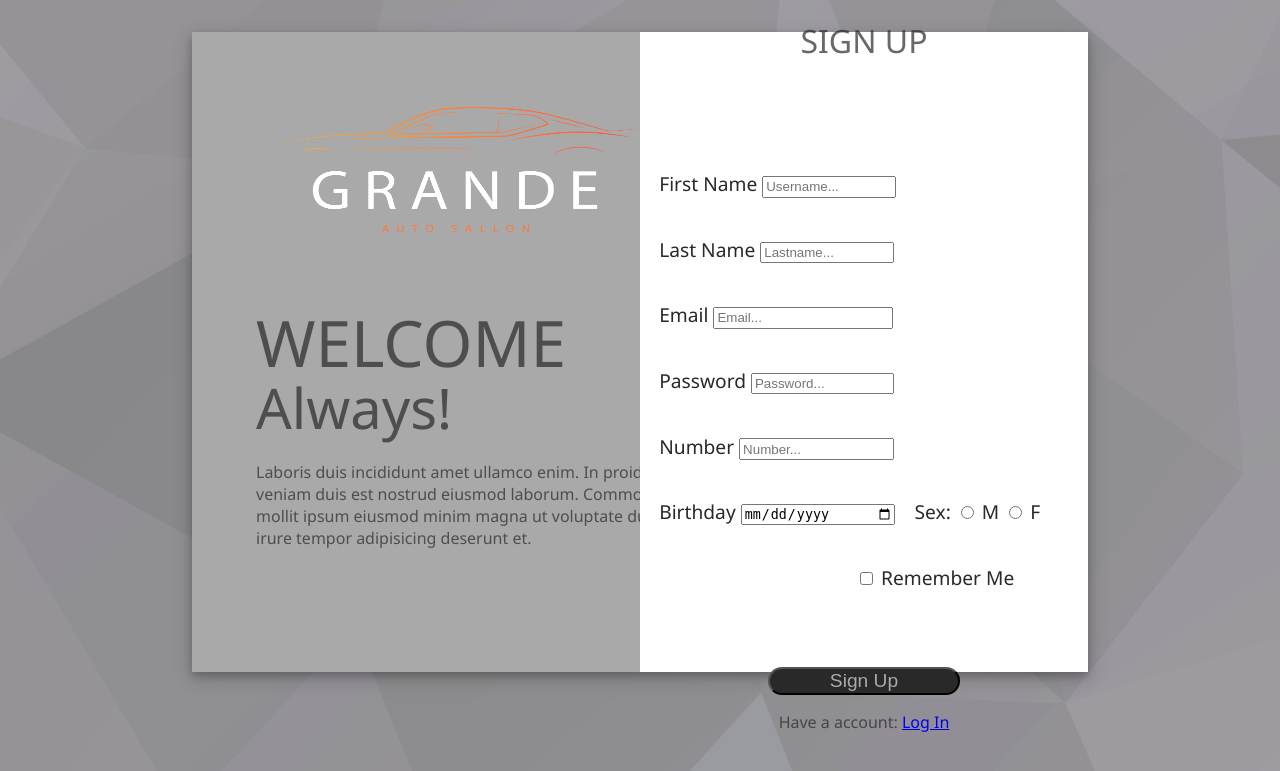
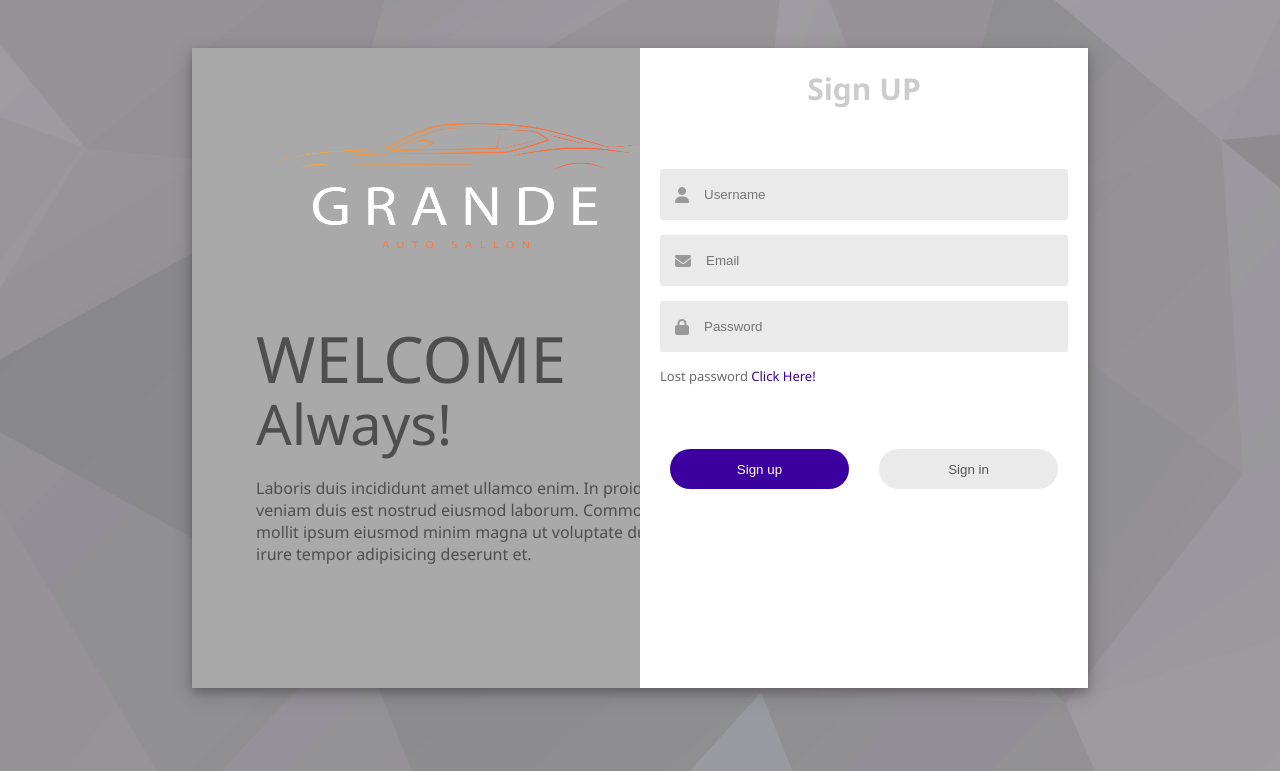
Before and after one commit to EdiiA/Project-1, a PHP site: page /sign-up.html in a window 1280 px wide. Shown: the top 771 px of the page. Run offline with PHP 8.4, Linux system fonts and the light colour scheme; some libraries are stand-ins or nearby versions.

Commit message:
Validimi

```diff
--- a/sign-up.css
+++ b/sign-up.css
@@ -19,7 +19,7 @@ body{
     flex-direction: row;
     justify-content: center;
     align-items: center;
-    margin-top: 2.5%;
+    margin-top: 3em;
     box-shadow: 0 4px 8px 0 rgba(0, 0, 0, 0.2), 0 6px 20px 0 rgba(0, 0, 0, 0.19);
 }
 
@@ -72,79 +72,68 @@ body{
     width: 50%;
     height: 100%;
     background-color: white;
+}
+.signUp-form h1{
+    font-size: 30px;
+    margin-bottom: 60px;
+    color: rgba(0, 0, 0, 0.2);
+    position: relative;
+}
+.input-field{
+    background: #eaeaea;
+    margin: 15px 20px;
+    border-radius: 3px;
     display: flex;
-    flex-direction: column;
-    justify-content: center;
     align-items: center;
+    max-height: 65px;
+    transition: max-height 0.5s;
+    overflow: hidden;
+
+
 }
+input{
+    width: 100%;
+    background: transparent;
+    border: 0;
+    outline: 0;
+    padding: 18px 15px;
 
-#form-title{
-    font-size: 2em;
-    margin-top: 2em;
 }
+.input-field i{
+    margin-left: 15px;
+    color: #999;
 
-.form{
+}
+form p{
+    text-align: left;
+    margin-left: 20px;
+    font-size: 13px;
+}
+form p a{
+    text-decoration: none;
+    color: #3c00a0;
+}
+.btn-field{
     width: 100%;
-    color: #292929;
     display: flex;
-    flex-direction: row;
-    align-items: center;
-    font-size: 1.2em;
-    flex-wrap: wrap;
-    margin-top: 3em;
+    justify-content: space-evenly;
 }
-
-.input-1{
-    width: 10em;
-    height: 1.6em;
+.btn-field button{
+    /* flex-basis: 48%; */
+    background:#3c00a0 ;
+    color: #fff;
+    height:40px;
+    width: 40%;
+    border-radius: 20px;
+    border: 0;
+    outline: 0;
+    cursor: pointer;
+    transition:backgroud 1s;
 }
-
-#email{
-    width: 13.5em;
-    height: 1.6em;
+.input-group{
+    height: 280px;
 }
-
-#password{
-    width: 10.7em;
-    height: 1.6em;
+.btn-field button.disable{
+    background: #eaeaea;
+    color: #555;
 }
-
-.input-2{
-    width: 12.1em;
-    height: 1.6em;
-}
-
-.input-3{
-    width: 11.6em;
-    height: 1.6em;
-}
-
-.f-l-name{
-    margin-left: 1em;
-}
-
-.password{
-    margin-left: 1em;
-}
-
-.f-l-name2{
-    margin-left: 1em;
-}
-
-#gjinia{
-    margin-left: 1em;
-}
-
-#remember{
-    margin-left: 16.5em;
-}
-
-#signUp-button{
-    width: 10em;
-    height: 3em;
-    margin-top: 2em;
-    background-color: #292929;
-    color: #a9a9a9;
-    font-size: 1.2em;
-    border-radius: 3em;
-}
--- a/sign-up.html
+++ b/sign-up.html
@@ -7,56 +7,43 @@
 <body>
 <div class="sign-up">
     <div class="signUp-text">
-
         <div class="bgfoto">
             <p class="bg-logo"><img src="Img/logo-1.png" alt="logo"></p>
             <!-- <p>Emri</p> House Of Cars -->
         </div>
-
         <p id="text-title">WELCOME</p>
         <p id="text-title-2">Always!</p>
-
         <p id="text-p">Laboris duis incididunt amet ullamco enim. In proident veniam duis est nostrud eiusmod laborum. Commodo mollit ipsum eiusmod minim magna ut voluptate duis irure tempor adipisicing deserunt et.</p>
     </div>
+    <div class="signUp-form">
+        <h1 id="title">Sign UP</h1>
+        <form action="" onsubmit="return validateForm()">
+            <div class="input-group">
+                <div class="input-field" id="nameField">
+                    <i class="fa-solid fa-user"></i>
+                    <input type="text" placeholder="Username" re>
+                </div>
+                <div class="input-field">
+                    <i class="fa-solid fa-envelope"></i>
+                    <input type="email" placeholder="Email" required>
+                </div>
+                <div class="input-field">
+                    <i class="fa-solid fa-lock"></i>
+                    <input type="password" placeholder="Password">
+                </div>
+                <p>Lost password <a href="#">Click Here!</a></p>
+            </div>
+            <div class="btn-field">
 
-        <div class="signUp-form">
-            <p id="form-title">SIGN UP</p>
+                <button type="submit" id="signupBtn">Sign up </button>
+                <button type="submit" id="signinBtn" class="disable">Sign in </button>
 
-            <form class="form">
-                <p class="f-l-name">First Name <input id="firstname" class="input-1" type="text" placeholder="Username..."></p>
-
-                <p class="f-l-name">Last Name <input id="lastname" class="input-1" type="text" placeholder="Lastname..."></p>
-
-                <p class="f-l-name">Email <input id="email" type="email" placeholder="Email..."></p>
-
-                <p class="password">Password <input id="password" class="input-2" type="password" placeholder="Password..."></p>
-
-                <p class="f-l-name">Number <input id="number" class="input-3" type="number" placeholder="Number..."></p>
-
-                <p class="f-l-name2">Birthday <input id="birthday" class="input-3" type="date"></p>
-
-                <p id="gjinia">Sex: <input type="radio" name="Gjinia" value="M"> <span>M</span> <input type="radio" name="Gjinia" value="F"> <span>F</span></p>
-
-                <p><input type="checkbox" name="Remember Me" id="remember"> Remember Me</p>
+            </div>
         </form>
 
-            <button id="signUp-button" type="button">Sign Up</button>
-
-            <p>Have a account: <a href="#">Log In</a></p>
     </div>
+    <script src="funksioniLoginpage.js"></script>
 </div>
 
-    <!-- <script>
-        document.getElementById("firstname").innerText = prompt("Write your first name: ");
-
-        document.getElementById("lastname").innerText = prompt("Write your Last name: ");
-
-        document.getElementById("email").innerText = prompt("Write your email: ");
-
-        document.getElementById("password").innerText = prompt("Write your password: ");
-
-        document.getElementById("number").innerText = prompt("Write your number: ");
-
-    </script> -->
 </body>
 </html>
```
Lines whose indentation alone changed are shown as unchanged.
